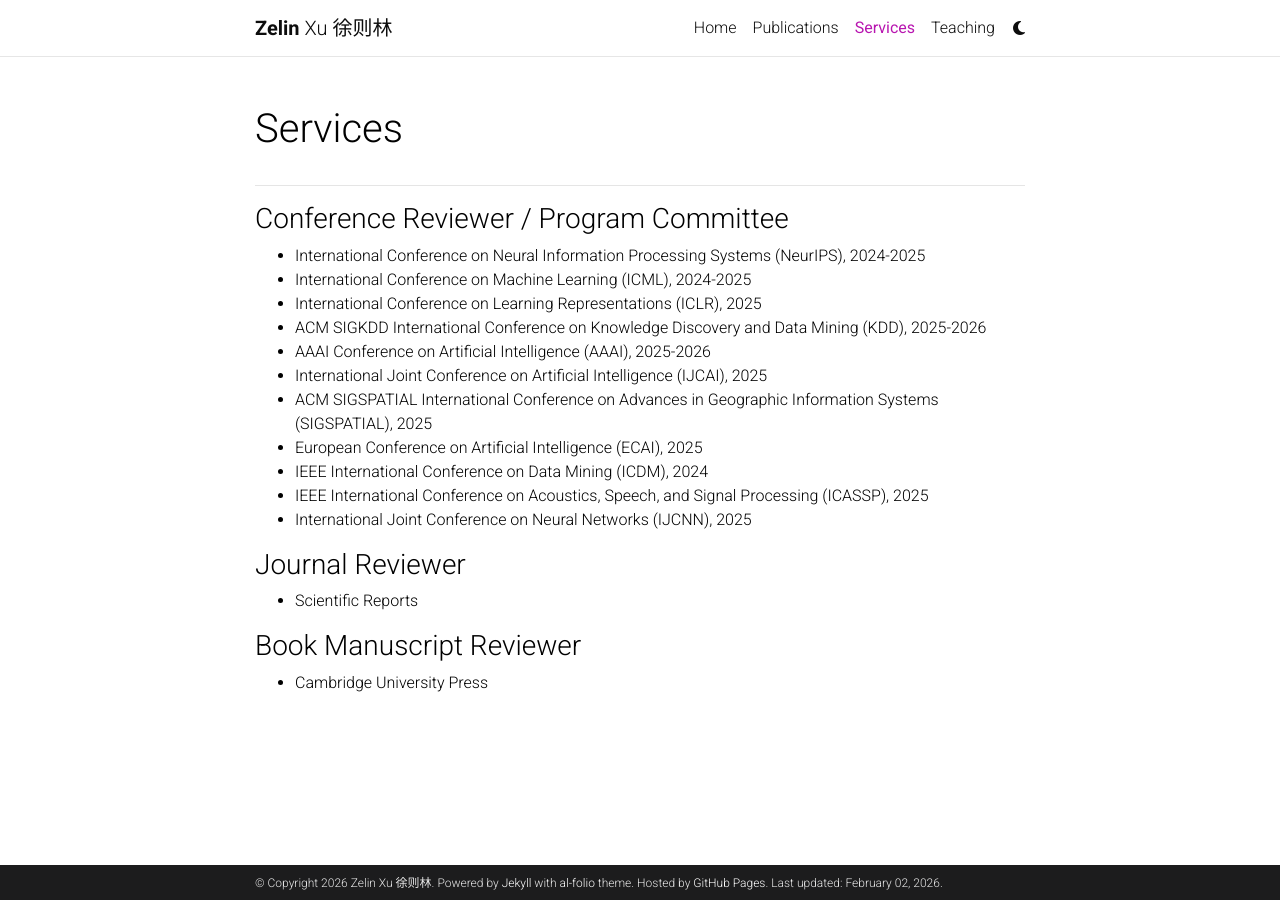
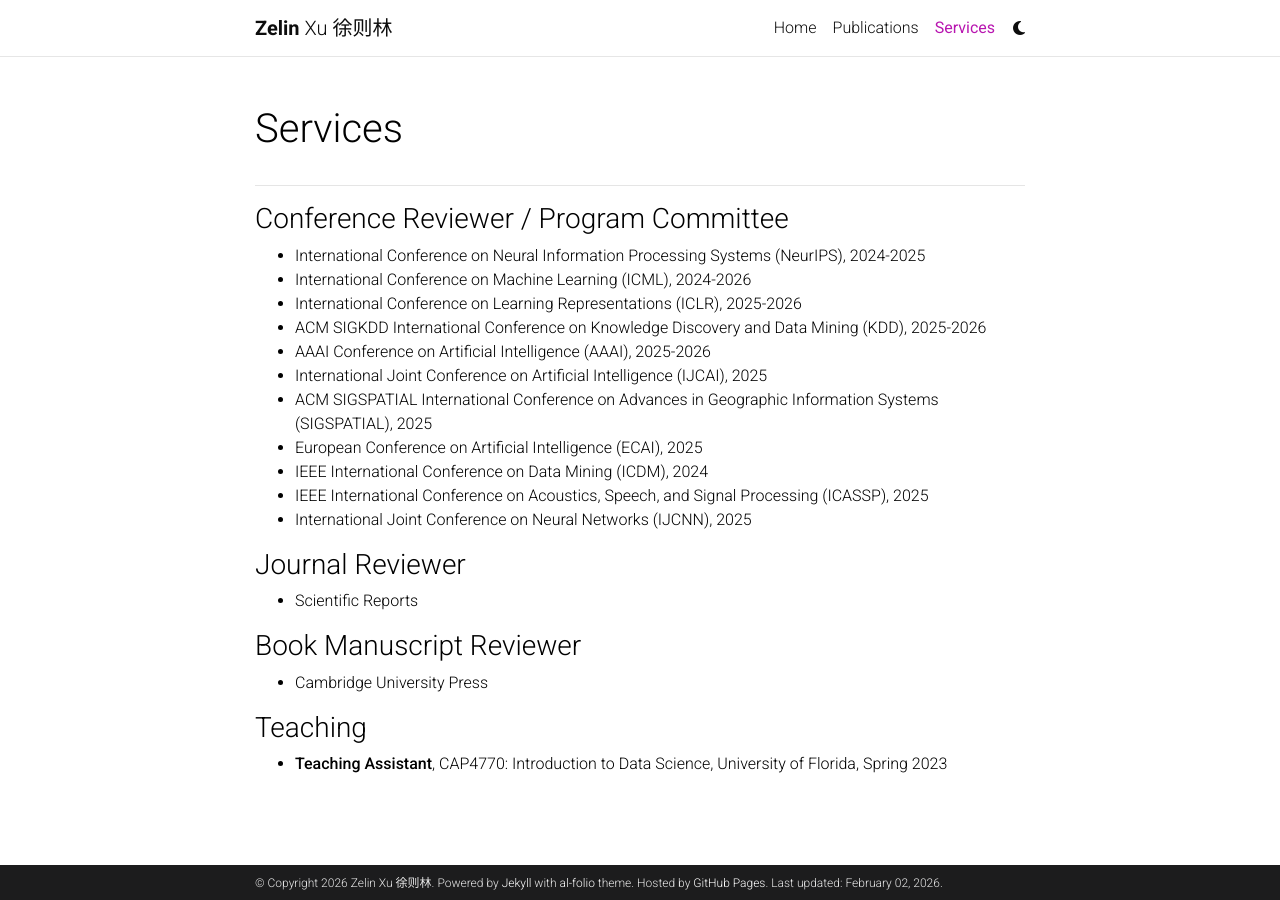
Before and after one commit to ZelinXu2000/ZelinXu2000.github.io, a Jekyll site: the page built from _pages/services.md, in a window 1280 px wide. Built offline with Jekyll 4.4.1, drawn with Linux system fonts in a browser that asks for light colours; comment, search, counter and statistics services are not loaded; a style sheet for code colours, icons or effects is not loaded.

Commit message:
update service

```diff
--- a/_includes/news.html
+++ b/_includes/news.html
@@ -1,4 +1,4 @@
-          <div class="news">
+          <div class="news" style="margin-bottom: 1rem;">
             {% if site.news != blank -%}
             {%- assign news_size = site.news | size -%}
             <div class="table-responsive" {% if site.announcements.scrollable and news_size > 5 %}style="max-height: 40vh; overflow-y: auto"{% endif %}>
--- a/_pages/services.md
+++ b/_pages/services.md
@@ -9,8 +9,8 @@
 ***
 ### Conference Reviewer / Program Committee
 - International Conference on Neural Information Processing Systems (NeurIPS), 2024-2025
-- International Conference on Machine Learning (ICML), 2024-2025
-- International Conference on Learning Representations (ICLR), 2025
+- International Conference on Machine Learning (ICML), 2024-2026
+- International Conference on Learning Representations (ICLR), 2025-2026
 - ACM SIGKDD International Conference on Knowledge Discovery and Data Mining (KDD), 2025-2026
 - AAAI Conference on Artificial Intelligence (AAAI), 2025-2026
 - International Joint Conference on Artificial Intelligence (IJCAI), 2025
@@ -25,3 +25,6 @@
 
 ### Book Manuscript Reviewer
 - Cambridge University Press
+
+### Teaching
+- **Teaching Assistant**, CAP4770: Introduction to Data Science, University of Florida, Spring 2023
```
Also changed, not shown: _pages/teaching.md (+1 -1 lines).
